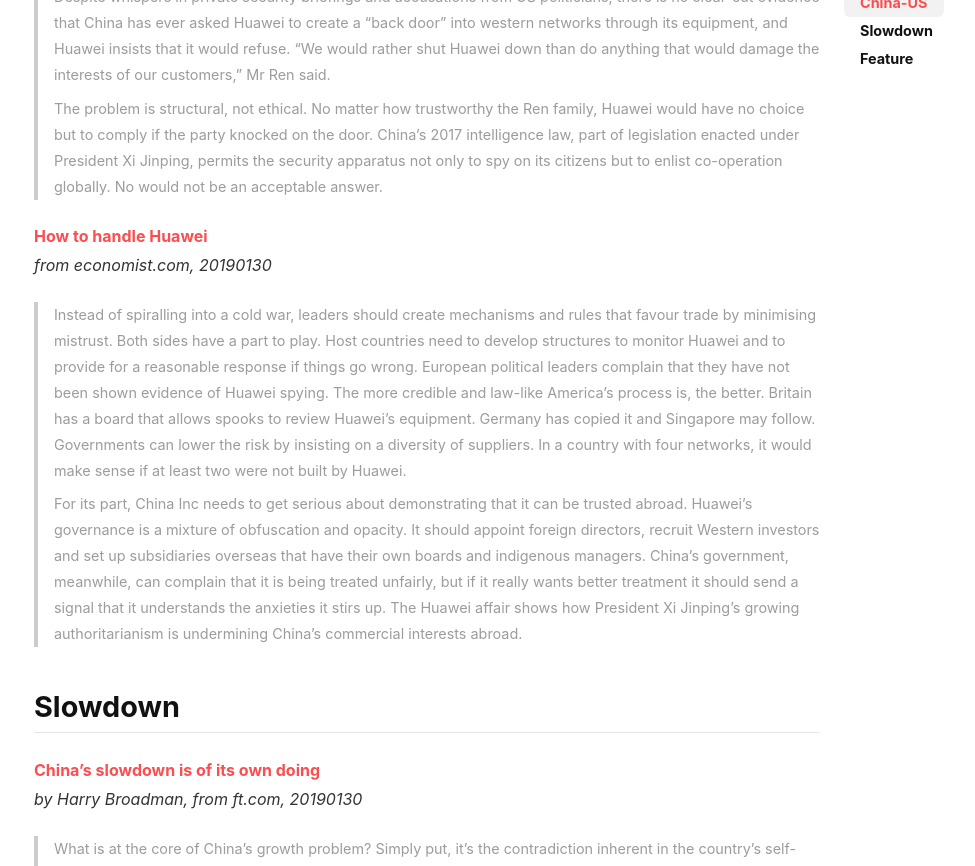
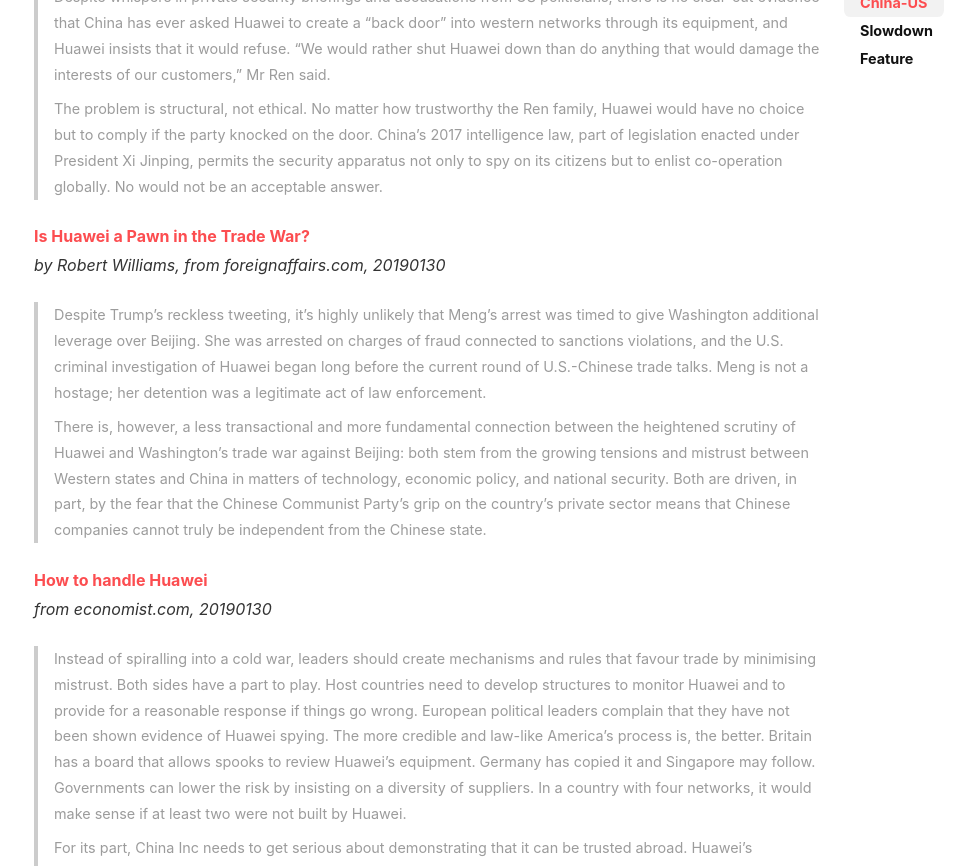
Before and after one commit to sinote86/sinote86.github.io, a Jekyll site: the page built from _posts/2019-01-30-How-to-handle.md, in a window 1280 px wide and 900 px high, scrolled down 1011 px, cut to the strip 34-900 px from the top of the window. Shown: the whole strip, without its empty margins (103-1078 px from the left). Built offline with Jekyll 4.4.1, drawn with Linux system fonts in a browser that asks for light colours; nearby versions of some CDN libraries.

Commit message:
Update 2019-01-30-How-to-handle.md

```diff
--- a/_posts/2019-01-30-How-to-handle.md
+++ b/_posts/2019-01-30-How-to-handle.md
@@ -21,6 +21,12 @@ date: 2019-01-30
 > Despite whispers in private security briefings and accusations from US politicians, there is no clear-cut evidence that China has ever asked Huawei to create a “back door” into western networks through its equipment, and Huawei insists that it would refuse. “We would rather shut Huawei down than do anything that would damage the interests of our customers,” Mr Ren said.
 >
 > The problem is structural, not ethical. No matter how trustworthy the Ren family, Huawei would have no choice but to comply if the party knocked on the door. China’s 2017 intelligence law, part of legislation enacted under President Xi Jinping, permits the security apparatus not only to spy on its citizens but to enlist co-operation globally. No would not be an acceptable answer.
+
+[Is Huawei a Pawn in the Trade War?](https://www.foreignaffairs.com/articles/china/2019-01-30/huawei-pawn-trade-war) <br> *by Robert Williams, from foreignaffairs.com, 20190130*
+
+> Despite Trump’s reckless tweeting, it’s highly unlikely that Meng’s arrest was timed to give Washington additional leverage over Beijing. She was arrested on charges of fraud connected to sanctions violations, and the U.S. criminal investigation of Huawei began long before the current round of U.S.-Chinese trade talks. Meng is not a hostage; her detention was a legitimate act of law enforcement.
+>
+> There is, however, a less transactional and more fundamental connection between the heightened scrutiny of Huawei and Washington’s trade war against Beijing: both stem from the growing tensions and mistrust between Western states and China in matters of technology, economic policy, and national security. Both are driven, in part, by the fear that the Chinese Communist Party’s grip on the country’s private sector means that Chinese companies cannot truly be independent from the Chinese state.
 
 [How to handle Huawei](https://www.economist.com/leaders/2019/01/30/how-to-handle-huawei) <br> *from economist.com, 20190130*
 
```
